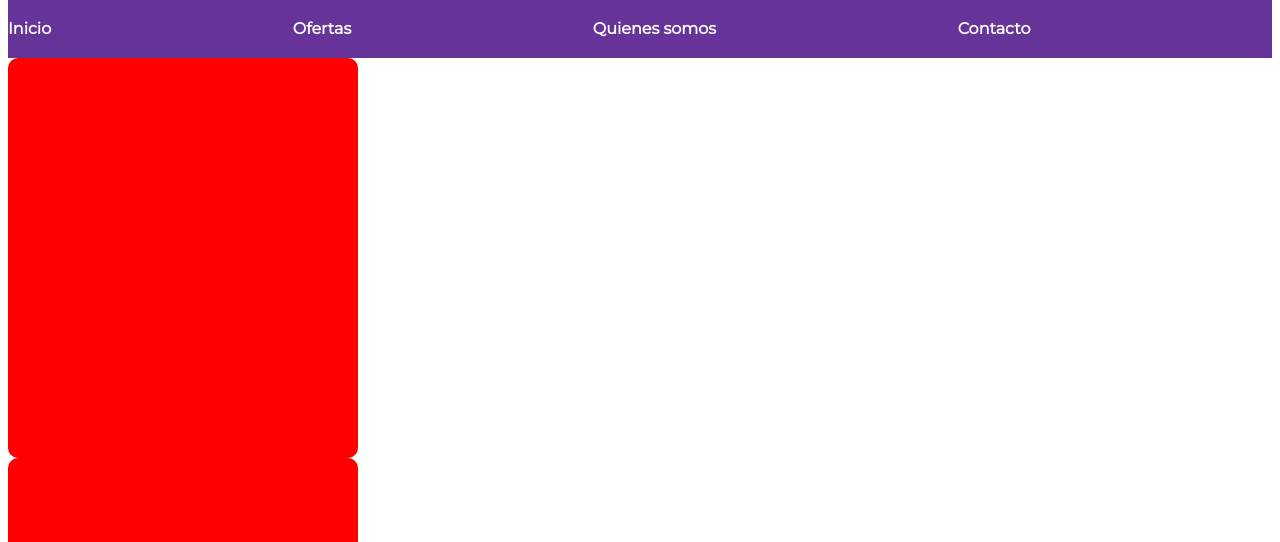
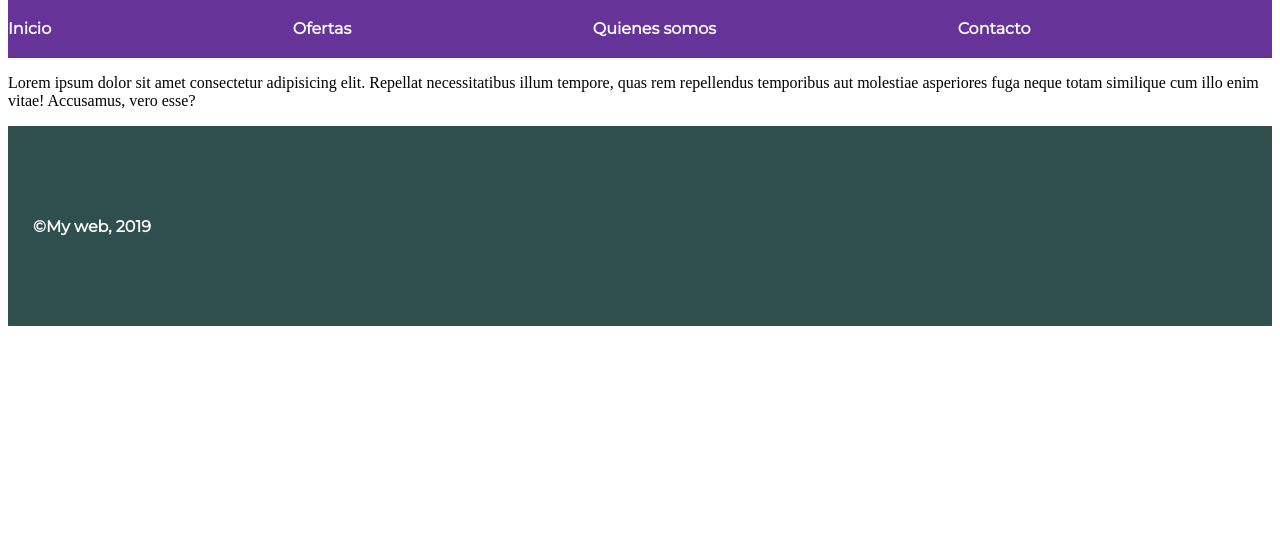
Before and after one commit to pbalbores/plantilla_web, a plain HTML site: page index.html in a window 1280 px wide. Shown: the part 410-952 px from the top of the page. After the commit the page ends 800 px from the top, so only its background shows below. Drawn offline with Linux system fonts and the light colour scheme.

Commit message:
No aplica estilos a CONTENIDO???

```diff
--- a/index.html
+++ b/index.html
@@ -21,12 +21,12 @@
       <h4>Quienes somos</h4>
       <h4>Contacto<h4>
     </div>
-    <div class="cards"></div>
-    <div class="cards"></div>
-    <div class="cards"></div>
-    <div class="cards"></div>
-    <div class="cards"></div>
-
+    <div class="contenido"></div>
+    <p>Lorem ipsum dolor sit amet consectetur adipisicing elit. Repellat necessitatibus illum tempore, quas rem repellendus temporibus aut molestiae asperiores fuga neque totam similique cum illo enim vitae! Accusamus, vero esse?</p>
+     <!---- <div class="cards"></div>
+      <div class="cards"></div>
+      <div class="cards"></div>
+      <div class="cards"></div>  -->
     </div>
     <div class="footer">
       <footer>
--- a/styles.css
+++ b/styles.css
@@ -22,13 +22,20 @@ h2,  h3, h4 {
     justify-content: space-between;
     align-items: center;
 }
+.contenido {
+    background-color:navy;
+    /*display: flex;/*Mirar xq no funciona*/
+   /* flex-direction: row; /*Debería ser innecesario. Bebería funcionar con anterior*/
+   /* flex-wrap: wrap; */
+    padding: 50px, 100px, 50px, 100px;
+}
 
-.cards {
+/*.cards {
     width: 350px;
     height: 400px;
     border-radius: 10px;
-    background-color: red;
-}
+    background-color: red;  /*PRUEBA--ACORDARSE DE CAMBIAR
+} */
 .footer {
     height: 200px;
     background-color: #2f4f4f;
```
